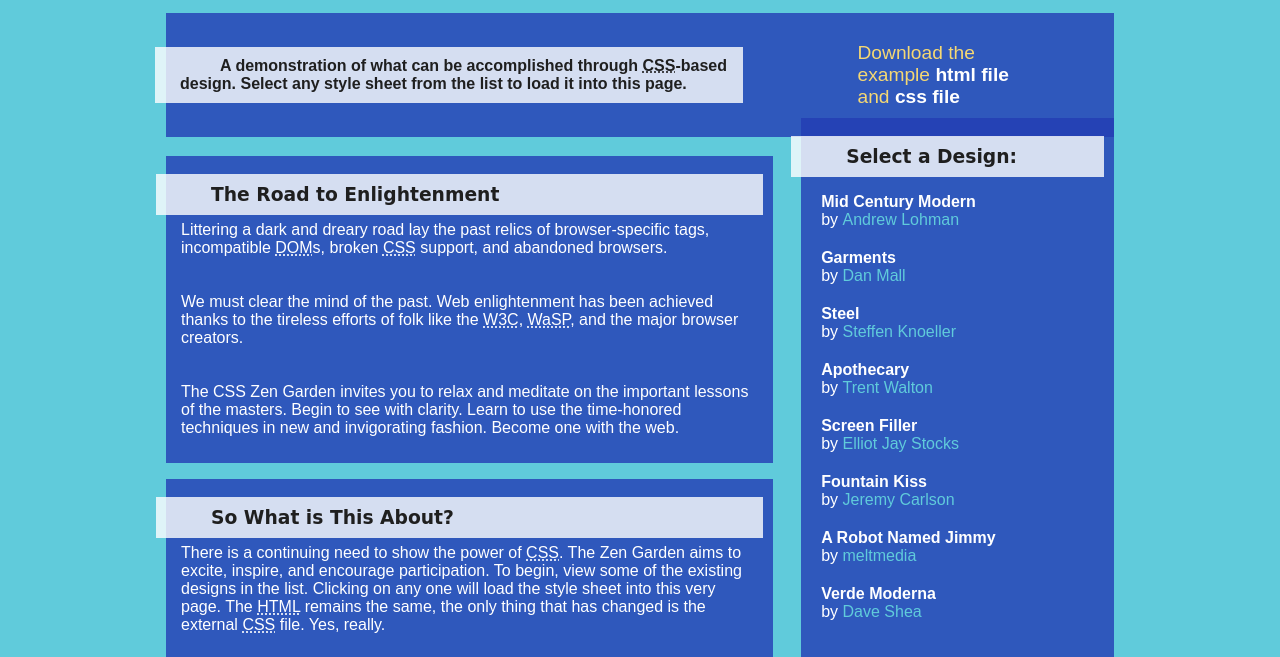
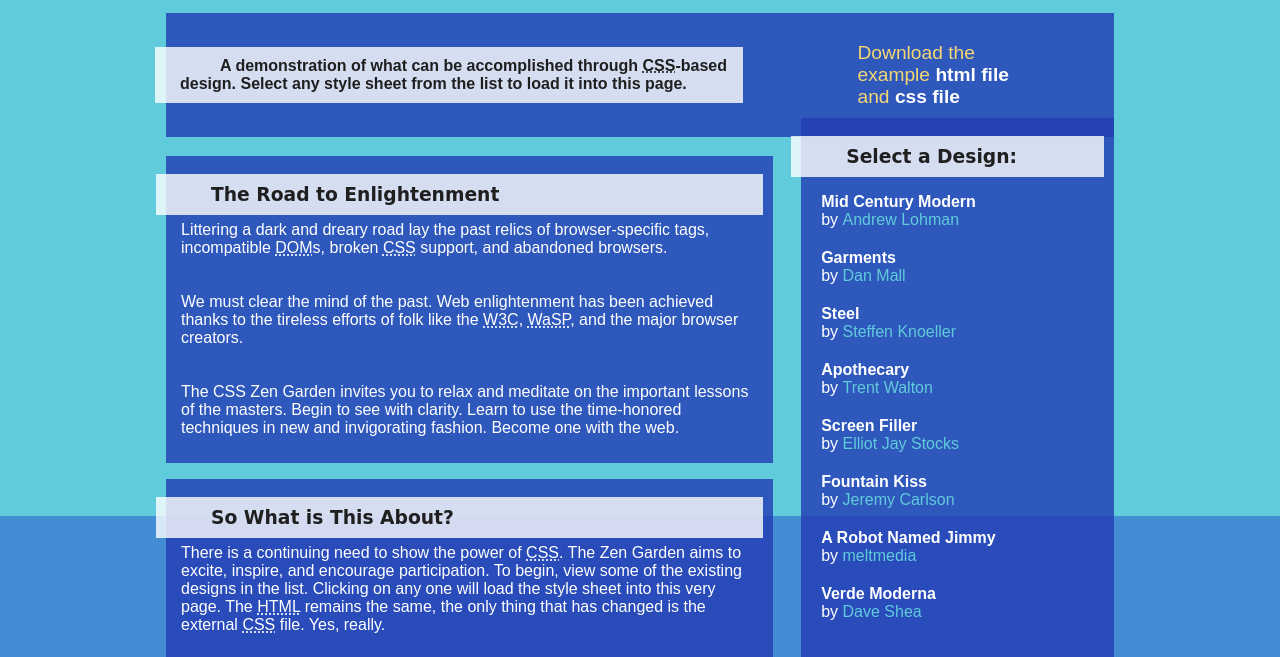
Before and after one commit to TiannaDeSpain/CSS.Zen.Garden, a plain HTML site: page css-zen-garden/index.html in a window 1280 px wide. Shown: the part 141-798 px from the top of the page. Drawn offline with nearby package versions, Linux system fonts and the light colour scheme; files that its build step writes are made by us from their sources; a web font is replaced by a local one.

Commit message:
fixing it

```diff
--- a/css-zen-garden/src/scss/partials/_small.scss
+++ b/css-zen-garden/src/scss/partials/_small.scss
@@ -1,7 +1,8 @@
 // BODY, MAIN
 
 body {
-    background-color: $light-blue;
+    background: rgb(66,141,212);
+    background: linear-gradient(0deg, #428dd4 70%, #60cbdb 70%);
 }
 
 .page-wrapper {
```
